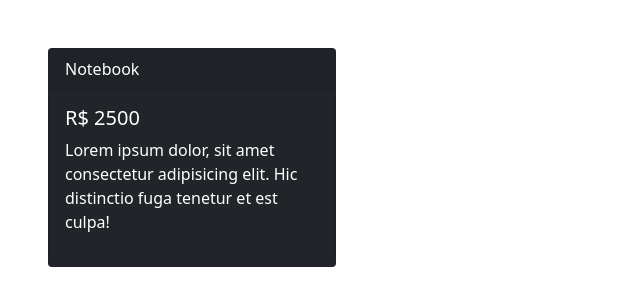
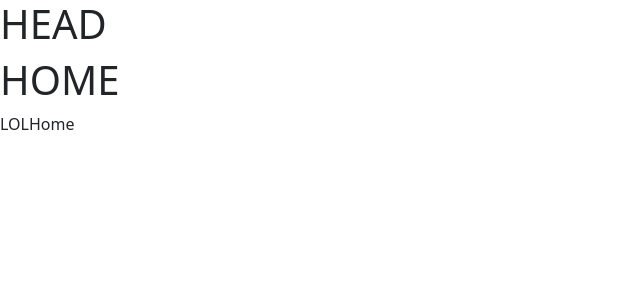
Before and after one commit to jefte199/origamid, a React (Create React App) app in the folder react/exercicios/meuapp/: page / in a window 1280 px wide. Shown: the top 306 px of the page, without its empty margins (0-640 px from the left). Built offline with nearby package versions, Linux system fonts and the light colour scheme.

Commit message:
feat: aprendendo Route

```diff
--- a/react/exercicios/meuapp/package.json
+++ b/react/exercicios/meuapp/package.json
@@ -7,9 +7,11 @@
     "@testing-library/react": "^11.1.0",
     "@testing-library/user-event": "^12.1.10",
     "bootstrap": "^5.1.3",
+    "history": "^5.0.1",
     "react": "^17.0.2",
     "react-bootstrap": "^1.6.4",
     "react-dom": "^17.0.2",
+    "react-router-dom": "6.0.0-beta.0",
     "react-scripts": "4.0.3",
     "web-vitals": "^1.0.1"
   },
--- a/react/exercicios/meuapp/src/App.js
+++ b/react/exercicios/meuapp/src/App.js
@@ -1,18 +1,19 @@
 import React from 'react';
+import { BrowserRouter, Routes, Route } from 'react-router-dom';
+import Home from './components/Home';
+import Sobre from './components/Sobre';
+import NnN from './components/NnN';
 
 const App = () => {
   return (
-    <>
-    <div className="card bg-dark text-white m-5" style={{ maxWidth: '18rem' }}>
-      <div className="card-header">Notebook</div>
-      <div className="card-body">
-        <h5 className="card-title">R$ 2500</h5>
-        <p className="card=text">
-          Lorem ipsum dolor, sit amet consectetur adipisicing elit. Hic distinctio fuga tenetur et est culpa!
-        </p>
-      </div>
-    </div>
-    </>
+    <BrowserRouter>
+      <h1>HEAD</h1>
+      <Routes>
+        <Route path="/" element={<Home />} />
+        <Route path="sobre" element={<Sobre />} />
+        <Route path="*" element={<NnN />} />
+      </Routes>
+    </BrowserRouter>
   );
 };
 
--- /dev/null
+++ b/react/exercicios/meuapp/src/components/Home.js
@@ -0,0 +1,12 @@
+import React from 'react';
+
+const Home = () => {
+  return (
+    <>
+    <h1>HOME</h1>
+    <p>LOLHome</p>
+    </>
+  )
+}
+
+export default Home;
--- /dev/null
+++ b/react/exercicios/meuapp/src/components/NnN.js
@@ -0,0 +1,9 @@
+import React from 'react';
+
+const NnN = () => {
+  return (
+    <h1>NnN 404</h1>
+  );
+}
+
+export default NnN;
--- /dev/null
+++ b/react/exercicios/meuapp/src/components/Sobre.js
@@ -0,0 +1,12 @@
+import React from 'react';
+
+const Sobre = () => {
+  return (
+    <>
+    <h3>Sobre</h3>
+    <p>Sobre o que</p>
+    </>
+  )
+}
+
+export default Sobre;
```
Also changed, not shown: 1 other file (tests, documents, lock files or other folders).
